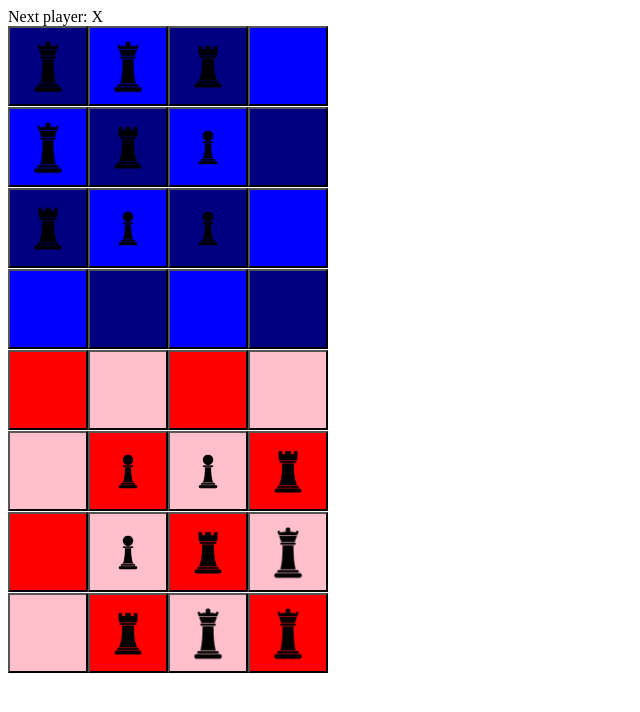
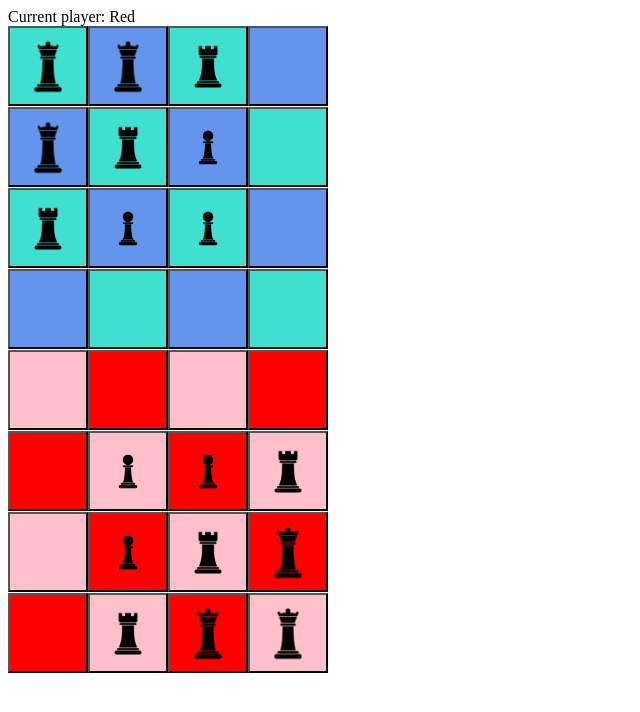
Before and after one commit to DmitrySyrkin/RxMartianChess, a React app: page / in a window 1280 px wide. Shown: the top 712 px of the page, without its empty margins (0-640 px from the left). Built offline with nearby package versions, Linux system fonts and the light colour scheme.

Commit message:
chore: coloring and piece selection updated

```diff
--- a/src/components/Board.tsx
+++ b/src/components/Board.tsx
@@ -3,7 +3,7 @@ import { Field, FieldProps, Figure } from "./Field";
 import { calculateState } from "./BoardStateCalculator";
 
 export type BoardProps = {
-  xIsNext: boolean;
+  isRedTurn: boolean;
   figures: Figure[][];
   selected?: { row: number; col: number };
 };
@@ -12,7 +12,7 @@ export class Board extends React.Component<BoardProps, BoardProps> {
   constructor(props: BoardProps) {
     super(props);
     this.state = {
-      xIsNext: props.xIsNext,
+      isRedTurn: props.isRedTurn,
       figures: props.figures,
       selected: null,
     };
@@ -59,7 +59,7 @@ export class Board extends React.Component<BoardProps, BoardProps> {
   }
 
   render() {
-    let status = "Next player: " + (this.state.xIsNext ? "X" : "O");
+    let status = "Current player: " + (this.state.isRedTurn ? "Red" : "Blue");
 
     return (
       <div>
--- a/src/components/BoardStateCalculator.tsx
+++ b/src/components/BoardStateCalculator.tsx
@@ -1,27 +1,45 @@
-import {BoardProps} from "./Board"
-import {Figure} from "./Field"
+import { BoardProps } from "./Board";
+import { Figure } from "./Field";
 
-export const calculateState = (state: BoardProps, clickedRow: number, clickedCol: number) => {
+export const calculateState = (
+  state: BoardProps,
+  clickedRow: number,
+  clickedCol: number
+) => {
   let updatedFigures = state.figures.slice();
-    let updatedSelected =
-      clickedRow == state.selected?.row &&
-      clickedCol == state.selected?.col
-        ? null
-        : { row: clickedRow, col: clickedCol };
+  let updatedSelected = state.selected;
+  let updatedIsRedTurn = state.isRedTurn;
+
+  if (state.selected == null) {
+    if (belongsToCurrentPlayer(clickedRow, state.isRedTurn)) {
+      updatedSelected = { row: clickedRow, col: clickedCol };
+    }
+  } else if (
+    updatedSelected.row == clickedRow &&
+    updatedSelected.col == clickedCol
+  ) {
+    updatedSelected = null;
+  }
+
   if (
     state.selected != null &&
+    belongsToCurrentPlayer(clickedRow, state.isRedTurn) &&
     updatedFigures[clickedRow][clickedCol] == Figure.None
   ) {
     updatedFigures[clickedRow][clickedCol] =
       updatedFigures[state.selected.row][state.selected.col];
-      updatedFigures[state.selected.row][state.selected.col] =
-        Figure.None;
+    updatedFigures[state.selected.row][state.selected.col] = Figure.None;
     updatedSelected = null;
+    updatedIsRedTurn = !updatedIsRedTurn;
   }
 
   return {
-      xIsNext: !state.xIsNext,
+    isRedTurn: updatedIsRedTurn,
     figures: updatedFigures,
     selected: updatedSelected,
   };
-  }
+};
+
+const belongsToCurrentPlayer = (clickedRow: number, isRedTurn: boolean) => {
+  return (clickedRow > 3 && isRedTurn) || (clickedRow < 4 && !isRedTurn);
+};
--- a/src/components/Field.tsx
+++ b/src/components/Field.tsx
@@ -17,17 +17,12 @@ export type FieldProps = {
 };
 
 const getClassName = (props: FieldProps) => {
-  return props.row > 3
-    ? GetClassName(
-        (props.col + props.row) % 2 == 0 ? "red" : "pink",
-        props.figure,
-        props.isSelected
-      )
-    : GetClassName(
-        (props.col + props.row) % 2 == 0 ? "navy" : "blue",
-        props.figure,
-        props.isSelected
-      );
+  return GetClassName(
+    ((props.col + props.row) % 2 == 0 ? "light-" : "") +
+      (props.row > 3 ? "red" : "blue"),
+    props.figure,
+    props.isSelected
+  );
 };
 
 export const Field = (props: FieldProps) => (
--- a/src/components/Game.tsx
+++ b/src/components/Game.tsx
@@ -14,7 +14,7 @@ const startingFigures = [
 ];
 
 const startingBoard: BoardProps = {
-  xIsNext: true,
+  isRedTurn: true,
   figures: startingFigures,
 };
 
@@ -24,7 +24,7 @@ export class Game extends React.Component {
       <div className="game">
         <div className="game-board">
           <Board
-            xIsNext={startingBoard.xIsNext}
+            isRedTurn={startingBoard.isRedTurn}
             figures={startingBoard.figures}
           />
         </div>
--- a/src/main.scss
+++ b/src/main.scss
@@ -3,15 +3,15 @@
 }
 
 .blue {
-  background-color: blue;
+  background-color: cornflowerblue;
 }
 
-.pink {
+.light-red {
   background-color: pink;
 }
 
-.navy {
-  background-color: navy;
+.light-blue {
+  background-color: turquoise;
 }
 
 .selected {
```
Lines whose indentation alone changed are shown as unchanged.
